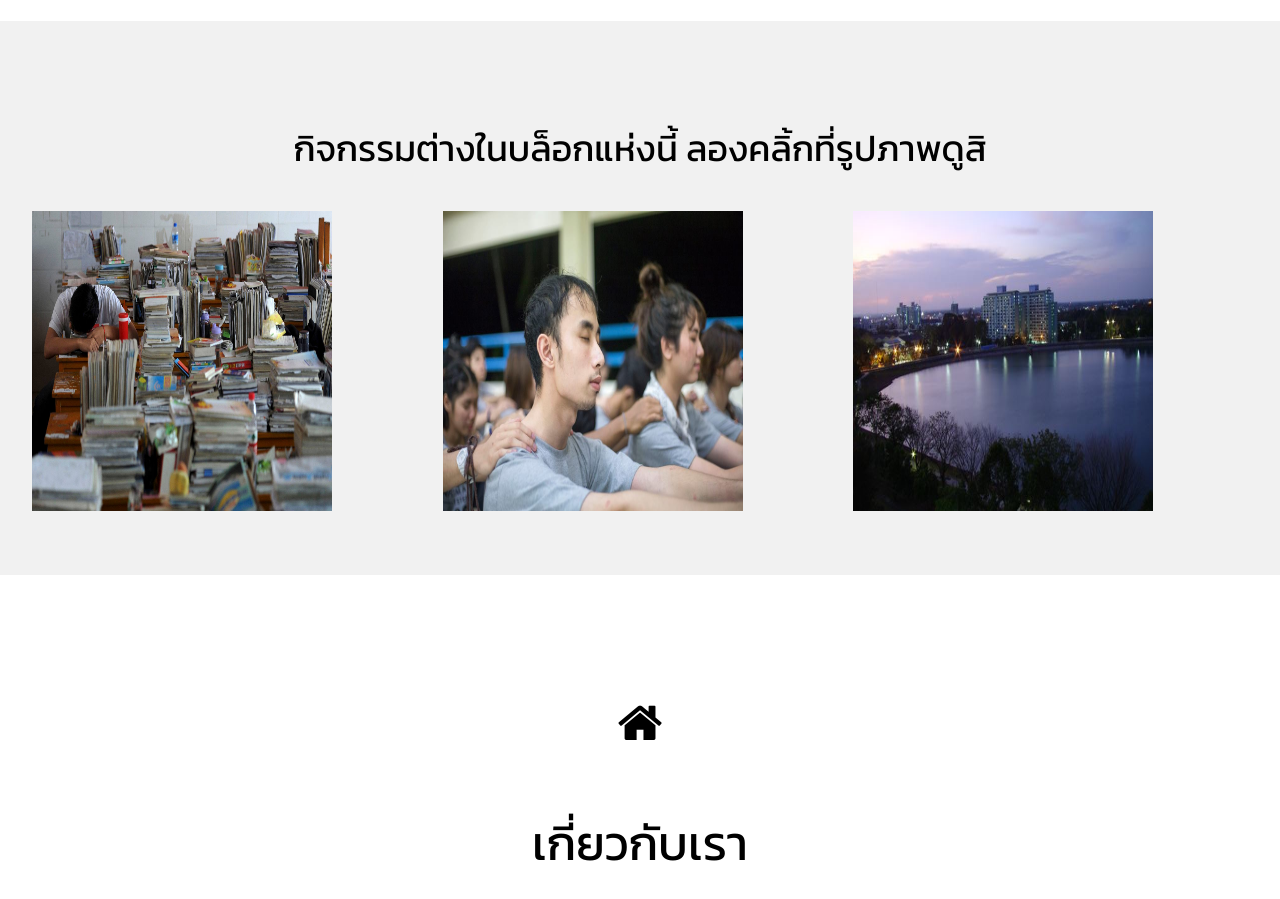
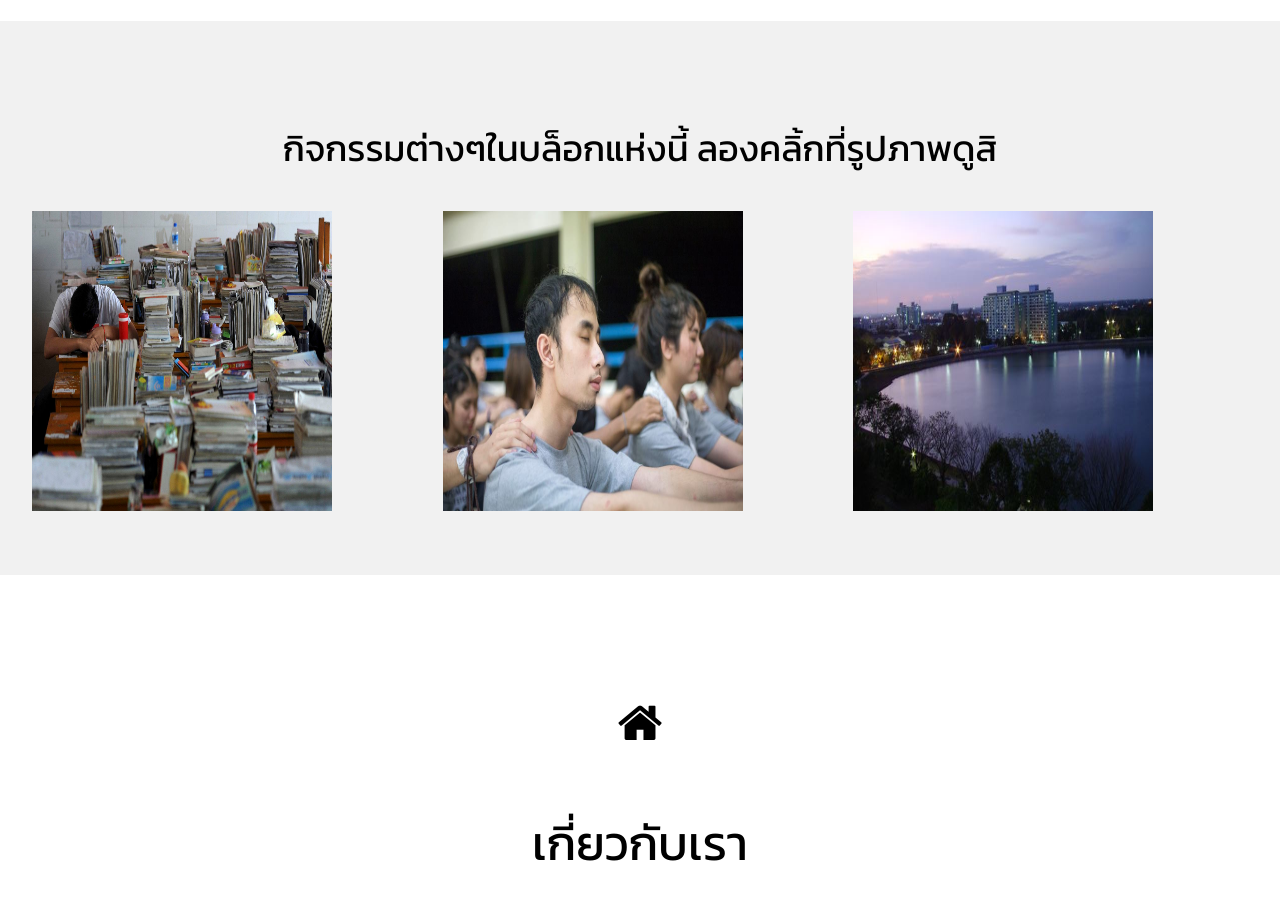
Before and after one commit to Chutithep88/webproject2-2560, a plain HTML site: page index.html in a window 1280 px wide. Shown: the part 1080-1979 px from the top of the page. Drawn offline with nearby package versions, Linux system fonts and the light colour scheme.

Commit message:
upindex1

```diff
--- a/index.html
+++ b/index.html
@@ -63,7 +63,7 @@ body,h1,h2,h3,h4,h5,h6 {font-family: "Kanit", sans-serif}
   <div class="w3-content">
 </div>
     <div class="w3-xxlarge">
-      <p><center>กิจกรรมต่างในบล็อกแห่งนี้ ลองคลิ้กที่รูปภาพดูสิ</center></p>
+      <p><center>กิจกรรมต่างๆในบล็อกแห่งนี้ ลองคลิ้กที่รูปภาพดูสิ</center></p>
     </div>
     <div class="w3-row-padding">
       <div class="w3-third"><a href="study.html">
```
